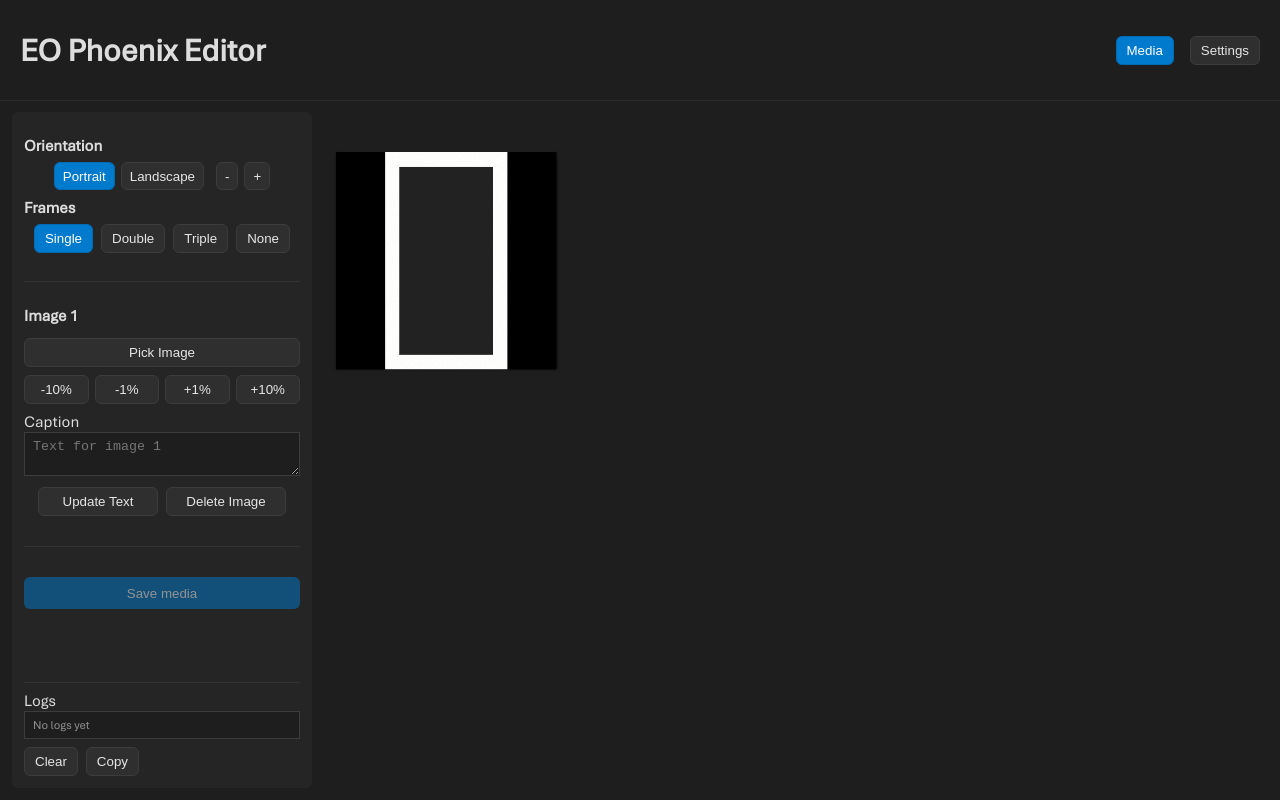
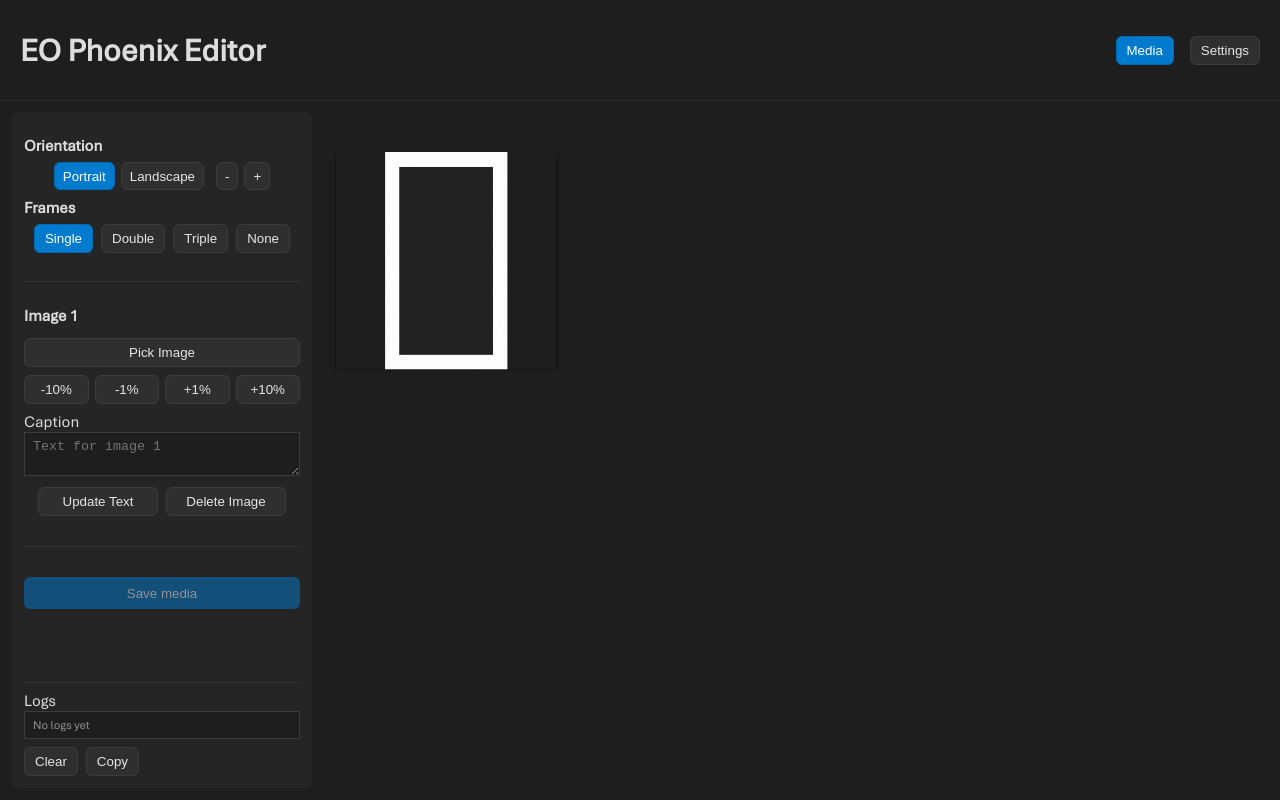
Before and after one commit to kiwiKodo/EO_Phoenix-Editor, a React (Vite) app: page / in a window 1280 px wide. Built offline with nearby package versions, Linux system fonts and the light colour scheme; a web font is replaced by a local one.

Commit message:
Change canvas background from black to match editor background

```diff
--- a/src/renderer/styles.css
+++ b/src/renderer/styles.css
@@ -28,7 +28,7 @@ html, body, #root { height:100%; }
 /* Left sidebar: fix under the topbar and fill remaining viewport height with a small gap */
 .sidebar { width:var(--sidebar-width); padding:12px; background:#252526; color:#ddd; box-sizing:border-box; display:flex; flex-direction:column; overflow-y:auto; position:fixed; top:calc(var(--topbar-height) + var(--sidebar-gap)); left:var(--sidebar-gap); height:calc(100vh - var(--topbar-height) - (var(--sidebar-gap) * 2)); z-index:10; border-radius:6px }
 .canvasWrap { flex:1; display:flex; align-items:center; justify-content:center; padding:12px }
-canvas { background: #000; box-shadow: 0 2px 8px rgba(0,0,0,0.5) }
+canvas { background: #1e1e1e; box-shadow: 0 2px 8px rgba(0,0,0,0.5) }
 
 .controls { display:flex; flex-direction:column; gap:8px; flex:1; min-height:0 }
 .controlBlock { margin-top:10px; border-top: 1px solid #333; padding-top: 30px }
@@ -107,7 +107,7 @@ canvas { background: #000; box-shadow: 0 2px 8px rgba(0,0,0,0.5) }
 .logsEmpty { opacity:0.6 }
 .canvasContainer { display:flex; justify-content:center; align-items:center; width:100%; height:100% }
 .scaledWrap { transform-origin: top left }
-.canvasDisplay { background: #000; box-shadow: 0 2px 8px rgba(0,0,0,0.5); max-width: 100%; max-height: calc(100vh - var(--topbar-height) - 120px); object-fit: contain }
+.canvasDisplay { background: #1e1e1e; box-shadow: 0 2px 8px rgba(0,0,0,0.5); max-width: 100%; max-height: calc(100vh - var(--topbar-height) - 120px); object-fit: contain }
 .canvasDisplay.landscape { width: 1600px; height: 900px; aspect-ratio: 16/9 }
 .canvasDisplay.portrait { width: 900px; height: 1600px; aspect-ratio: 9/16 }
 .scaleControls { display:flex; gap:6px; align-items:center; width:100% }
```
